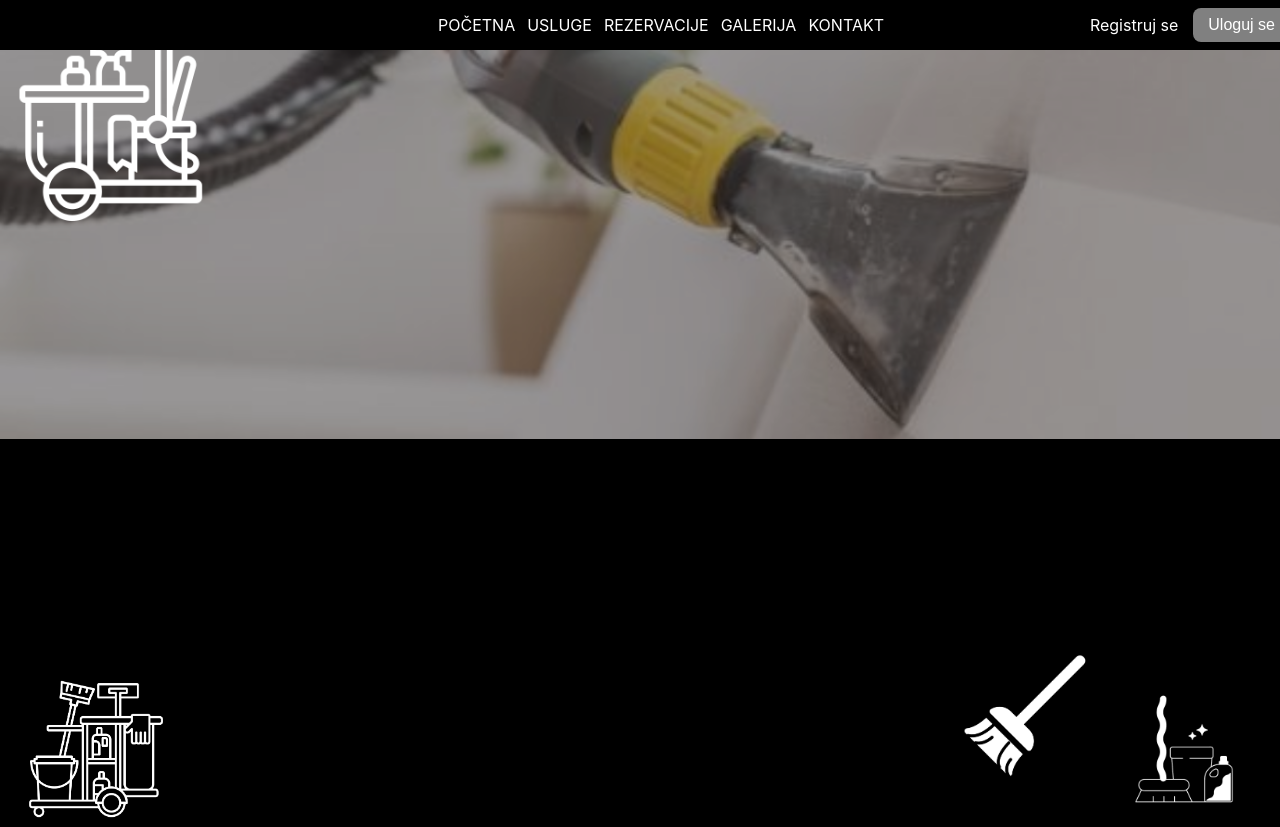
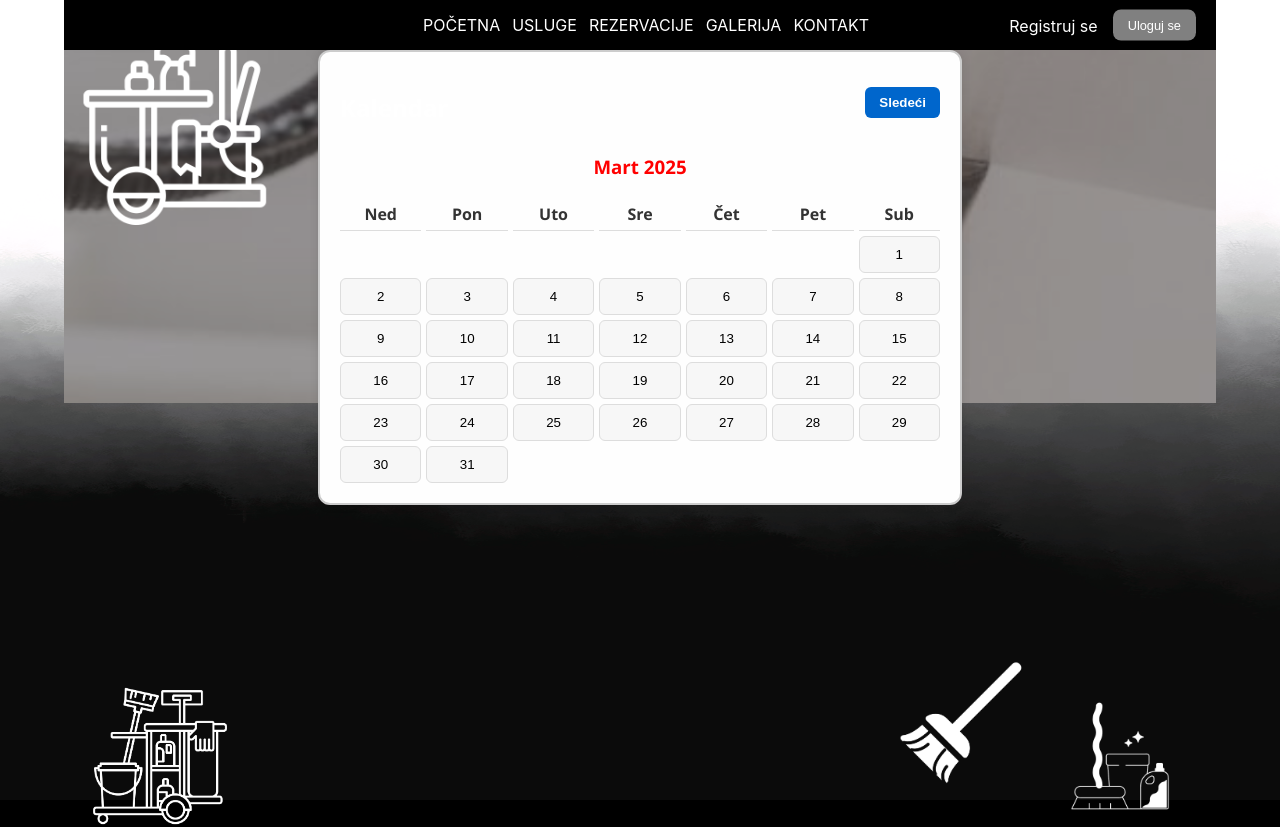
Before and after one commit to trinstone/MaturskiDubinskoPranje, a React (Create React App) app: page /Radnik in a window 1280 px wide. Shown: the top 827 px of the page. Built offline with nearby package versions, Linux system fonts and the light colour scheme.

Commit message:
radnik i pozadina
uradjena stranica za zaposlene bez ikakvih funkcionalnosti i izmenjen generalni izgled aplikacije

```diff
--- a/src/App.js
+++ b/src/App.js
@@ -3,6 +3,7 @@ import { KorisnikProvajder } from './KorisnikKontekst'; // Import the context pr
 import './App.css';
 import NavBar from './NavBar';
 import pozadina from './pozadina.png';
+import pozadinaMargina from './pozadinaMargine.jpg';
 import Pocetna from './Pocetna';
 import slicica1 from './stikeri/slicica1.png';
 import slicica2 from './stikeri/slicica2.png';
@@ -15,6 +16,7 @@ import Galerija from './Galerija';
 import Rezervacije from './Rezervacije';
 import UvodRezervacije from './UvodRezervacije';
 import PostojeceRezervacije from './PostojeceRezervacije';
+import Radnik from './Radnik';
 
 function App() {
   return (
@@ -28,11 +30,12 @@ function App() {
             backgroundPosition: 'top center',
             backgroundRepeat: 'no-repeat',
             height: '100vh',
-            margin: 0,
+            margin: 0
           }}
         >
           <div className="content">
               <NavBar />
+              <img src={pozadinaMargina} alt="" id="pozadinaMargina" />
               <img src={slicica1} alt="" className="slicica1" />
             <main>
               <Routes>
@@ -44,6 +47,7 @@ function App() {
                 <Route path="/Rezervacije" element={<Rezervacije />} />
                 <Route path="/UvodRezervacije/" element={<UvodRezervacije />} />
                 <Route path="/PostojeceRezervacije/:id" element={<PostojeceRezervacije />} />
+                <Route path="/Radnik/" element={<Radnik />} />
               </Routes>
             </main>
               <img src={slicica2} alt="" className="slicica2" />
--- a/src/NavBar.js
+++ b/src/NavBar.js
@@ -1,18 +1,18 @@
 import { Link, useNavigate } from "react-router-dom";
-import { useKorisnik } from "./KorisnikKontekst"; // Adjust path if necessary
+import { useKorisnik } from "./KorisnikKontekst";
 
 const NavBar = () => {
   const navigate = useNavigate();
-  const { korisnik, setKorisnik } = useKorisnik(); // Use the correct context
+  const { korisnik, setKorisnik } = useKorisnik();
 
   const handleLogout = () => {
-    setKorisnik(null); // Clear user data
-    localStorage.removeItem("userId"); // Remove userId from local storage if used
-    navigate("/"); // Redirect to login page
+    setKorisnik(null);
+    localStorage.removeItem("userId");
+    navigate("/");
   };
 
   return (
-    <nav className="navbar">
+    <nav>
       <div className="links">
         <Link to="/">POČETNA</Link>
         <Link to="/usluge">USLUGE</Link>
--- a/src/Pocetna.js
+++ b/src/Pocetna.js
@@ -6,7 +6,7 @@ const Pocetna = () => {
 
     return(
         <main>
-            <div className="Pocetna">
+            <div id="Pocetna">
                 <h1>Dubinsko pranje i čišćenje raznih površina</h1>
                 <section>
                     Dajte povrsinu, mi cemo je ocistiti. Preko tvrdih podnih površina
--- /dev/null
+++ b/src/Radnik.js
@@ -0,0 +1,94 @@
+import { useState } from 'react';
+import { useKorisnik } from "./KorisnikKontekst";
+
+const Radnik = () => {
+  const korisnik = useKorisnik();
+  const today = new Date();
+  const [monthOffset, setMonthOffset] = useState(0); // 0 = current month
+
+  const monthNames = [
+    "Januar", "Februar", "Mart", "April", "Maj", "Jun",
+    "Jul", "Avgust", "Septembar", "Oktobar", "Novembar", "Decembar"
+  ];
+
+  const dayNames = ["Ned", "Pon", "Uto", "Sre", "Čet", "Pet", "Sub"];
+
+  const getCurrentMonthDate = () => {
+    const date = new Date(today);
+    date.setMonth(today.getMonth() + monthOffset);
+    return date;
+  };
+
+  const generateDays = (date) => {
+    const year = date.getFullYear();
+    const month = date.getMonth();
+    const firstDay = new Date(year, month, 1);
+    const lastDay = new Date(year, month + 1, 0);
+
+    const days = [];
+    const startDay = firstDay.getDay();
+    const totalDays = lastDay.getDate();
+
+    for (let i = 0; i < startDay; i++) {
+      days.push(null);
+    }
+
+    for (let i = 1; i <= totalDays; i++) {
+      days.push(new Date(year, month, i));
+    }
+
+    return days;
+  };
+
+  const handleDayClick = (day) => {
+    if (day) {
+      console.log('Selected day:', day);
+    }
+  };
+
+  const handleNext = () => {
+    if (monthOffset < 3) {
+      setMonthOffset(monthOffset + 1);
+    }
+  };
+
+  const handlePrev = () => {
+    if (monthOffset > 0) {
+      setMonthOffset(monthOffset - 1);
+    }
+  };
+
+  const monthDate = getCurrentMonthDate();
+
+  return (
+    <div className="calendar-container">
+      <div className="calendar-navigation">
+        {monthOffset > 0 && <button onClick={handlePrev}>Prethodni</button>}
+        <h2>Kalendar</h2>
+        {monthOffset < 3 && <button onClick={handleNext}>Sledeći</button>}
+      </div>
+
+      <h3 className="month-title" style={{ color: 'red' }}> {/* Force visible */}
+        {monthNames[monthDate.getMonth()]} {monthDate.getFullYear()}
+      </h3>
+
+      <div className="calendar-grid">
+        {dayNames.map(day => (
+          <div key={day} className="day-header">{day}</div>
+        ))}
+        {generateDays(monthDate).map((day, index) => (
+          <button
+            key={index}
+            className={`day-button ${day ? '' : 'empty'}`}
+            onClick={() => handleDayClick(day)}
+            disabled={!day}
+          >
+            {day ? day.getDate() : ''}
+          </button>
+        ))}
+      </div>
+    </div>
+  );
+};
+
+export default Radnik;
--- a/src/index.css
+++ b/src/index.css
@@ -1,7 +1,9 @@
 body {
   background-color: black;
   color: white;
-  margin: 0;
+  margin-left: 5vw;
+  margin-right: 5vw;
+  text-align: center;
   font-family: -apple-system, BlinkMacSystemFont, 'Segoe UI', 'Roboto', 'Oxygen',
     'Ubuntu', 'Cantarell', 'Fira Sans', 'Droid Sans', 'Helvetica Neue',
     sans-serif;
@@ -26,24 +28,36 @@ h1 {
   text-align: left;
 }
 
-.navbar {
-  padding: 15px;
+nav {
   position: fixed;
   top: 0;
-  width: 100%;
+  left: 5vw;
+  right: 5vw;
+  padding: 15px;
   align-items: center;
   background-color: black;
   z-index: 1;
+  max-width: calc(100% - 10vw);
 }
 
-.navbar a {
+nav a {
   color: white;
   margin-left: 12px;
   text-decoration: none;
 }
 
-.navbar a:hover {
+nav a:hover {
   border-bottom: 3px solid white;
+}
+
+#pozadinaMargina{
+  position: fixed;
+  bottom: 0;
+  left: 0;
+  right: 0;
+  width: 100%;
+  height: 100%;
+  z-index: -1;
 }
 
 .prijava {
@@ -63,16 +77,24 @@ h1 {
   padding: 8px 15px;
   border-radius: 8px;
   cursor: pointer;
-  font-size: 16px;
+  font-size: 1vw;
 }
 
 .prijava button:hover {
   background-color: darkgrey;
 }
 
-.Pocetna {
-  text-align: left;
+#Pocetna {
+  text-align: center;
   font-size: 25px;
+  list-style-position: inside;
+}
+
+#Pocetna ol{
+  display: flex;
+  flex-direction: column;
+  align-items: center;
+  padding-left: 0;
   list-style-position: inside;
 }
 
@@ -105,7 +127,7 @@ h1 {
   display: flex;
   gap: 7vw;
   padding: 0;
-  justify-content: left;
+  justify-content: center;
 }
 
 .liMasine li {
@@ -560,36 +582,34 @@ input[type="date"].input-field {
   margin-top: 20px;
 }
 
-/* Moje Rezervacije Button */
 #moje-rezervacije-button {
   padding: 1vw 2vw;
   font-size: 1.2vw;
-  background-color: #007bff;
+  background-color: black;
   color: white;
-  border: none;
-  border-radius: 6px;
+  border: solid white;
+  border-radius: 10px;
   cursor: pointer;
   transition: background-color 0.3s ease;
 }
 
 #moje-rezervacije-button:hover {
-  background-color: #0056b3;
+  background-color: gray;
 }
 
-/* Napravi Novu Rezervaciju Button */
 #napravi-rezervaciju-button {
   padding: 1vw 2vw;
   font-size: 1.2vw;
-  background-color: #28a745;
+  background-color: black;
   color: white;
-  border: none;
-  border-radius: 6px;
+  border: solid white;
+  border-radius: 10px;
   cursor: pointer;
   transition: background-color 0.3s ease;
 }
 
 #napravi-rezervaciju-button:hover {
-  background-color: #218838;
+  background-color: gray;
 }
 
 /* Not Logged In Message */
@@ -607,14 +627,86 @@ input[type="date"].input-field {
 #registrujte-se-button {
   padding: 1vw 2vw;
   font-size: 1.2vw;
-  background-color: #007bff;
+  background-color: black;
   color: white;
-  border: none;
-  border-radius: 6px;
+  border: solid white;
+  border-radius: 10px;
   cursor: pointer;
   transition: background-color 0.3s ease;
 }
 
 #registrujte-se-button:hover {
-  background-color: #0056b3;
+  background-color: gray;
 }
+
+.calendar-container {
+  max-width: 600px;
+  margin: 30px auto;
+  padding: 20px;
+  border: 2px solid #ccc;
+  border-radius: 12px;
+  background-color: #fefefe;
+  box-shadow: 0 0 10px rgba(0, 0, 0, 0.1);
+  font-family: 'Segoe UI', sans-serif;
+}
+
+.calendar-navigation {
+  display: flex;
+  justify-content: space-between;
+  align-items: center;
+  margin-bottom: 20px;
+}
+
+.calendar-navigation button {
+  background-color: #0066cc;
+  color: white;
+  padding: 8px 14px;
+  border: none;
+  border-radius: 6px;
+  cursor: pointer;
+  font-weight: bold;
+  transition: background-color 0.2s;
+}
+
+.calendar-navigation button:hover {
+  background-color: #0052a3;
+}
+
+.calendar-grid {
+  display: grid;
+  grid-template-columns: repeat(7, 1fr);
+  gap: 5px;
+}
+
+.day-header {
+  font-weight: bold;
+  text-align: center;
+  padding: 5px 0;
+  color: #333;
+  border-bottom: 1px solid #ddd;
+}
+
+.day-button {
+  width: 100%;
+  padding: 10px 0;
+  text-align: center;
+  border: 1px solid #ddd;
+  border-radius: 6px;
+  background-color: #f7f7f7;
+  cursor: pointer;
+  transition: background-color 0.2s;
+}
+
+.day-button:hover {
+  background-color: #e0eaff;
+}
+
+.day-button.empty {
+  background-color: transparent;
+  border: none;
+  cursor: default;
+}
+
+.month-title{
+  z-index: 10;
+}
```
Also changed, not shown: src/pozadinaMargine.jpg (added).
